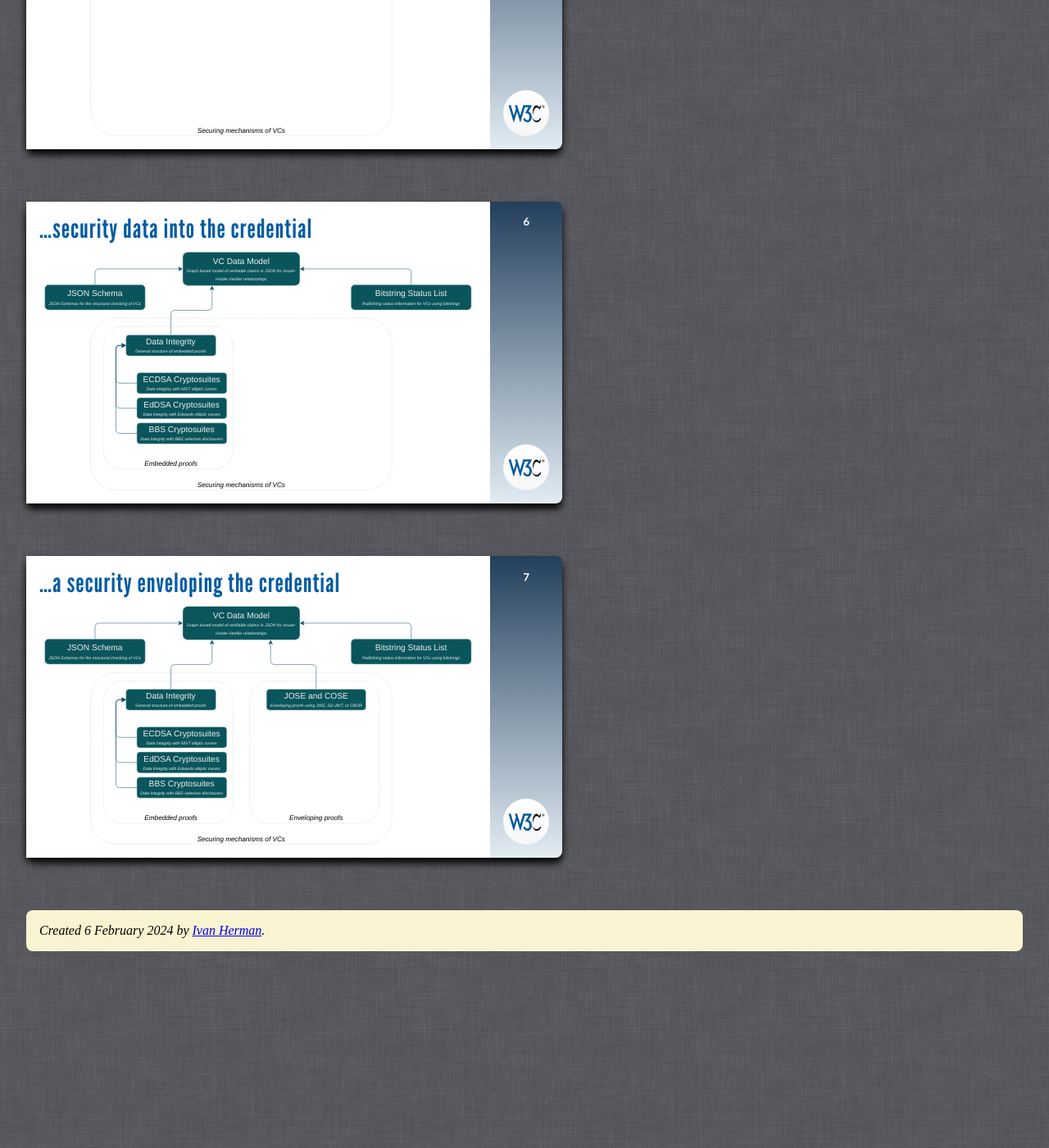
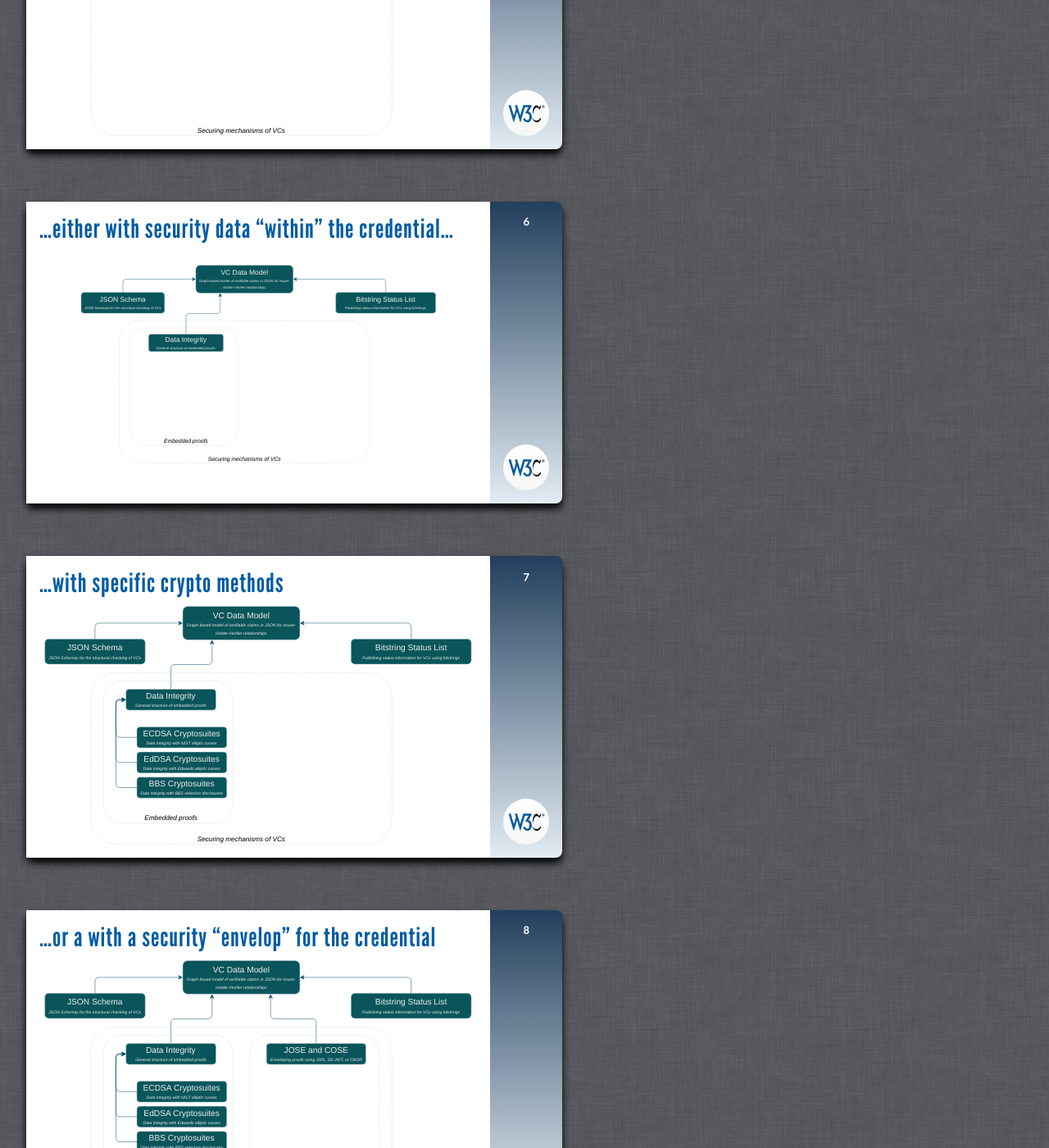
Before and after one commit to w3c/verifiable-credentials, a Jekyll site: the page assets/presentations/VCWG_specifications.html, which Jekyll copies as it is, in a window 1280 px wide and 1400 px high, scrolled down 2142 px. Shown: the whole window at 82% size. Built offline with Jekyll 4.4.1, drawn with Linux system fonts in a browser that asks for light colours; some of the changed text lies outside the part shown.

Commit message:
Change on the presentation

```diff
--- a/assets/presentations/VCWG_specifications.html
+++ b/assets/presentations/VCWG_specifications.html
@@ -90,25 +90,28 @@
       </object>
     </section>
     <section class="slide">
-      <h2>…security data into the credential</h2>
-      <object data="./Tools/Images/5_Embedded_Proofs.svg" type="image/svg+xml" class="cover">
+      <h2>…either with security data “within” the credential…</h2>
+      <object data="./Tools/Images/5_Data_Integrity.svg" type="image/svg+xml" class="cover">
         A new, delimited area is added to the diagram, labeled as “Embedded Proofs”, enclosed in the delimited area on
-        “Securing Mechanisms of VCs". This new area includes four new boxes:
+        “Securing Mechanisms of VCs". This new area includes a new box labeled “Data Integrity, General structure of
+        embedded proofs”. This box is connected with an arrow to the box labeled as ”VC Data Model”
+      </object>
+    </section>
+    <section class="slide">
+      <h2>…with specific crypto methods</h2>
+      <object data="./Tools/Images/6_Embedded_Proofs.svg" type="image/svg+xml" class="cover">
+        Three new boxes are added to the delimited area labeled as “Embedded Proofs”; all boxes are connected with
+        arrow to the box labeled as ”Data Integrity”. The new boxes are:
         <ol>
-          <li>Labeled as “Data Integrity, General structure of embedded proofs”. This box is connected with an arrow to
-            the box labeled as ”VC Data Model”</li>
-          <li>Labeled as ”ECDSA Cryptosuites, Data Integrity with NIST elliptic curves”. This box is connected with
-            arrow to the box labeled as ”Data Integrity”.</li>
-          <li>Labeled as ”EdDSA Cryptosuites, Data Integrity with Edwards elliptic curves”. This box is connected with
-            arrow to the box labeled as ”Data Integrity”.</li>
-          <li>Labeled as ”BBS Cryptosuites, Data Integrity with BBS selective disclosures”. This box is connected with
-            arrow to the box labeled as ”Data Integrity”.</li>
+          <li>Labeled as ”ECDSA Cryptosuites, Data Integrity with NIST elliptic curves”. </li>
+          <li>Labeled as ”EdDSA Cryptosuites, Data Integrity with Edwards elliptic curves”.</li>
+          <li>Labeled as ”BBS Cryptosuites, Data Integrity with BBS selective disclosures”.</li>
         </ol>
       </object>
     </section>
     <section class="slide">
-      <h2>…a security enveloping the credential</h2>
-      <object data="./Tools/Images/6_Jose_Cose.svg" type="image/svg+xml" class="cover">
+      <h2>…or a with a security “envelop” for the credential</h2>
+      <object data="./Tools/Images/7_Jose_Cose.svg" type="image/svg+xml" class="cover">
         A new, delimited area is added to the diagram, labeled as “Enveloping Proofs”, enclosed in the delimited area on
         “Securing Mechanisms of VCs". This new area includes a new box, labeled as ”JOSE and COSE, Enveloping proofs
         using JWS, SD-JWT, or CBOR”. This box is connected with an arrow to the box labeled as ”VC Data Model”.
@@ -122,7 +125,7 @@
 
 
     <footer class="comment">
-      <address>Created 6 February 2024 by <a href="mailto:ivan@w3.org">Ivan Herman</a>.</address>
+      <address>Created 11 February 2024 by <a href="mailto:ivan@w3.org">Ivan Herman</a>.</address>
     </footer>
   </body>
 
```
Also changed, not shown: assets/presentations/Tools/Images/5_Data_Integrity.svg (added), assets/presentations/Tools/Images/6_Embedded_Proofs.svg (renamed from assets/presentations/Tools/Images/5_Embedded_Proofs.svg), assets/presentations/Tools/Images/7_Jose_Cose.svg (renamed from assets/presentations/Tools/Images/6_Jose_Cose.svg), 1 other file.
